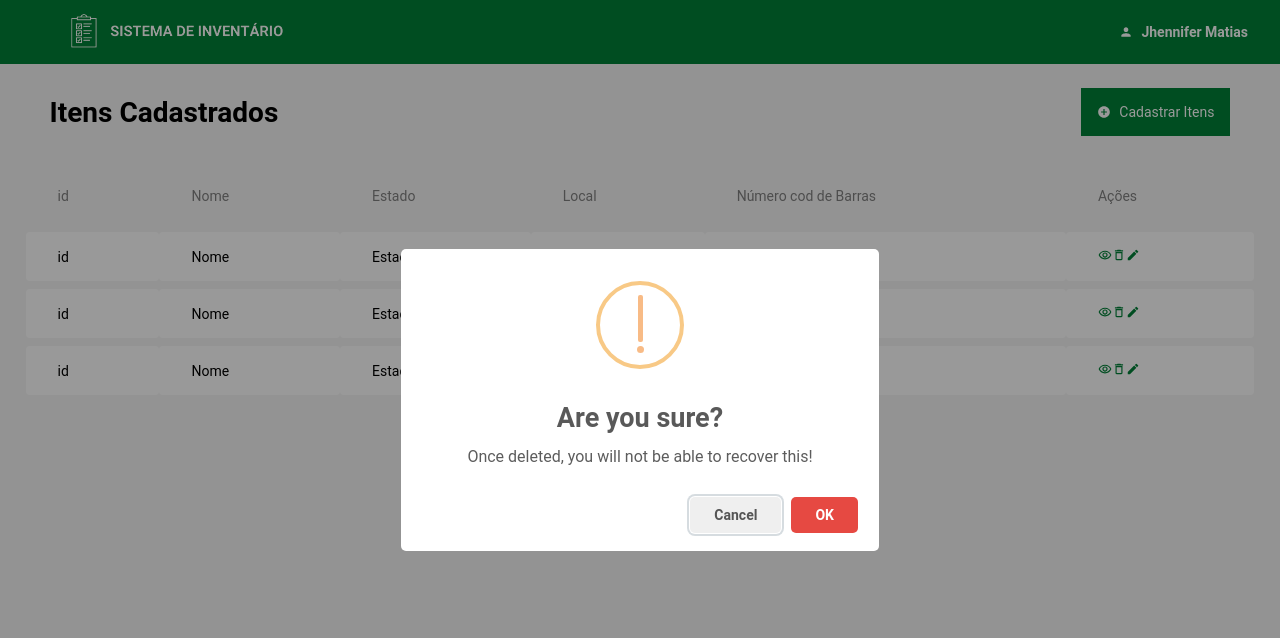
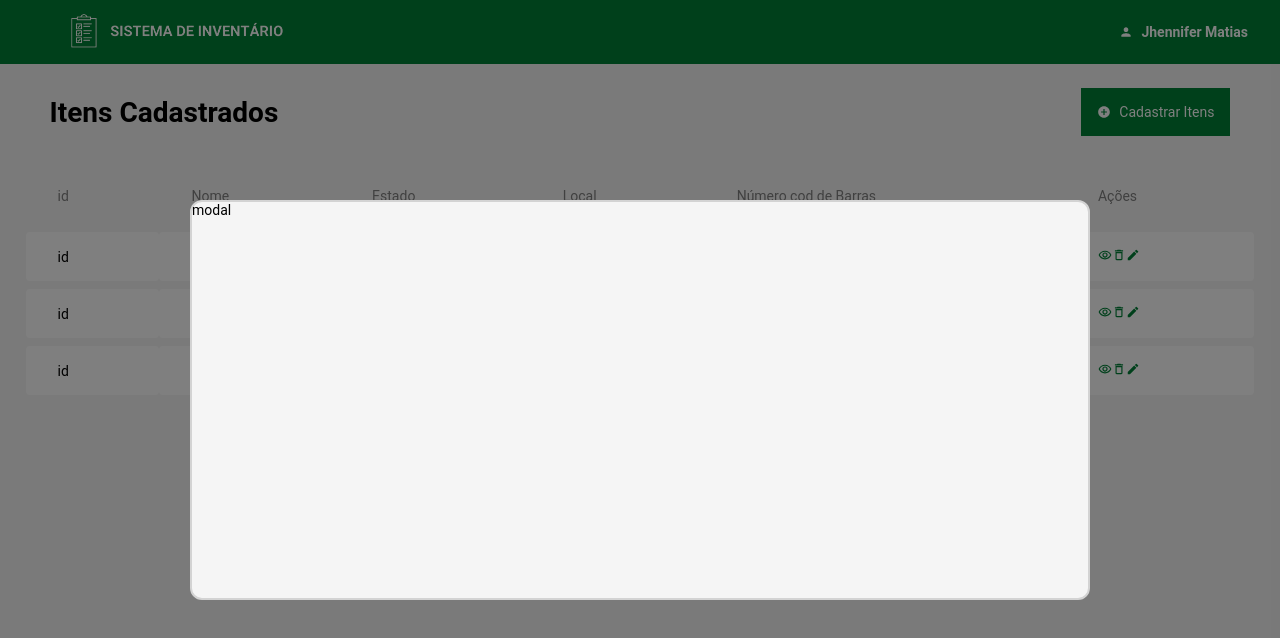
Before and after one commit to EduardooHahn97/sisInventario, a React (Create React App) app in the folder sistemainv/: page / in a window 1280 px wide. Both pictures are taken after a click on the button 1118 px from the left and 256 px from the top of the page. Shown: the top 638 px of the page. Built offline with nearby package versions, Linux system fonts and the light colour scheme.

Commit message:
Modal Show

```diff
--- a/sistemainv/package.json
+++ b/sistemainv/package.json
@@ -3,6 +3,8 @@
   "version": "0.1.0",
   "private": true,
   "dependencies": {
+    "@emotion/react": "^11.10.4",
+    "@emotion/styled": "^11.10.4",
     "@mui/material": "^5.10.8",
     "@testing-library/jest-dom": "^5.16.5",
     "@testing-library/react": "^13.4.0",
--- a/sistemainv/src/Pages/ItemList/index.js
+++ b/sistemainv/src/Pages/ItemList/index.js
@@ -3,9 +3,12 @@
 import { MdAddCircle, MdOutlineRemoveRedEye, MdDeleteOutline, MdMode } from 'react-icons/md'
 import './styles.css'
 import swal from 'sweetalert';
-
+import Modal from '@mui/material/modal'
 export default function ItemList() {
     const [close, setClose] = React.useState(false);
+    const [open, setOpen] = React.useState(false);
+    const handleOpen = () => setOpen(true);
+    const handleCloseModal = () => setOpen(false);
 
     const handleClose = () => {
         setClose(true);
@@ -26,7 +29,17 @@
     };
 
     return (
+
         <div className="item-list-container">
+
+<Modal
+  open={open}
+  onClose={handleCloseModal}
+  aria-labelledby="modal-modal-title"
+  aria-describedby="modal-modal-description"
+>
+  <div className="modal" >modal</div>
+</Modal>
             <Nav />
             <div className="item-list-content">
                 <div className="item-list-header">
@@ -53,7 +66,7 @@
                             <td>Local</td>
                             <td>Número cod de Barras</td>
                             <td>
-                                <a href="/itemShow"><MdOutlineRemoveRedEye /></a>
+                                <button onClick={handleOpen}><MdOutlineRemoveRedEye /></button>
                                 <button onClick={handleListItemClick}><MdDeleteOutline /></button>
                                 <a href="/itemEdit"><MdMode /></a>
                             </td>
--- a/sistemainv/src/Pages/ItemList/styles.css
+++ b/sistemainv/src/Pages/ItemList/styles.css
@@ -69,3 +69,15 @@
 .item-list-container .item-list-content td a {
     color: #008037;
 }
+
+.modal {
+    position: absolute;
+    top: 50%;
+    left: 50%;
+    transform: translate(-50%, -50%);
+    width: 900px;
+    background-color: whitesmoke;
+    border: 2px solid lightgray;
+    border-radius: 12px;
+    height: 400px;
+}
```
Also changed, not shown: 1 other file (tests, documents, lock files or other folders).
